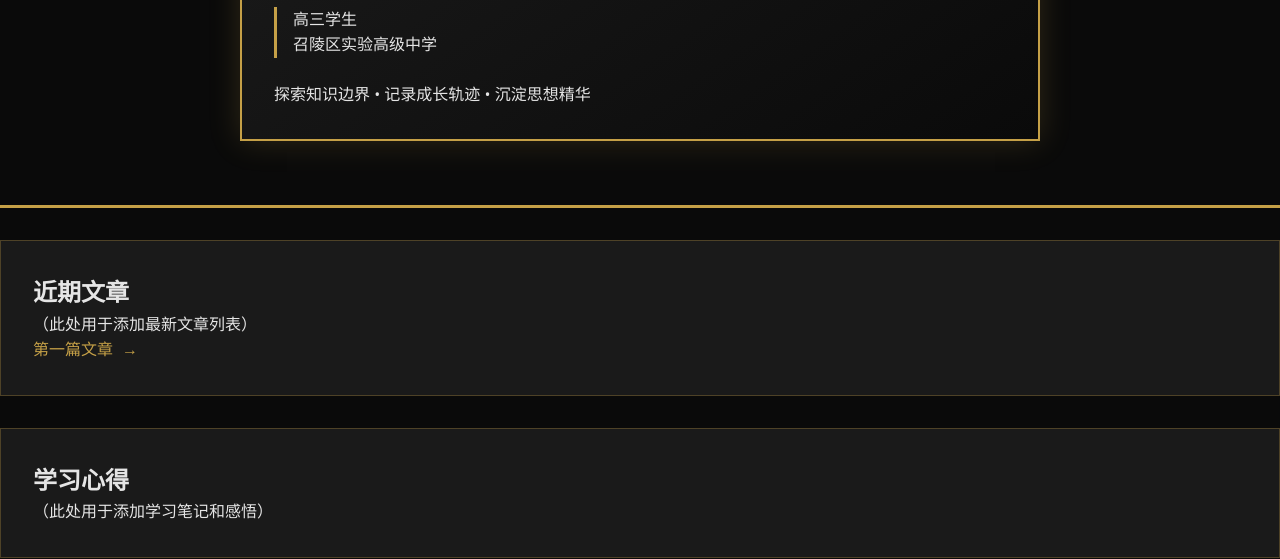
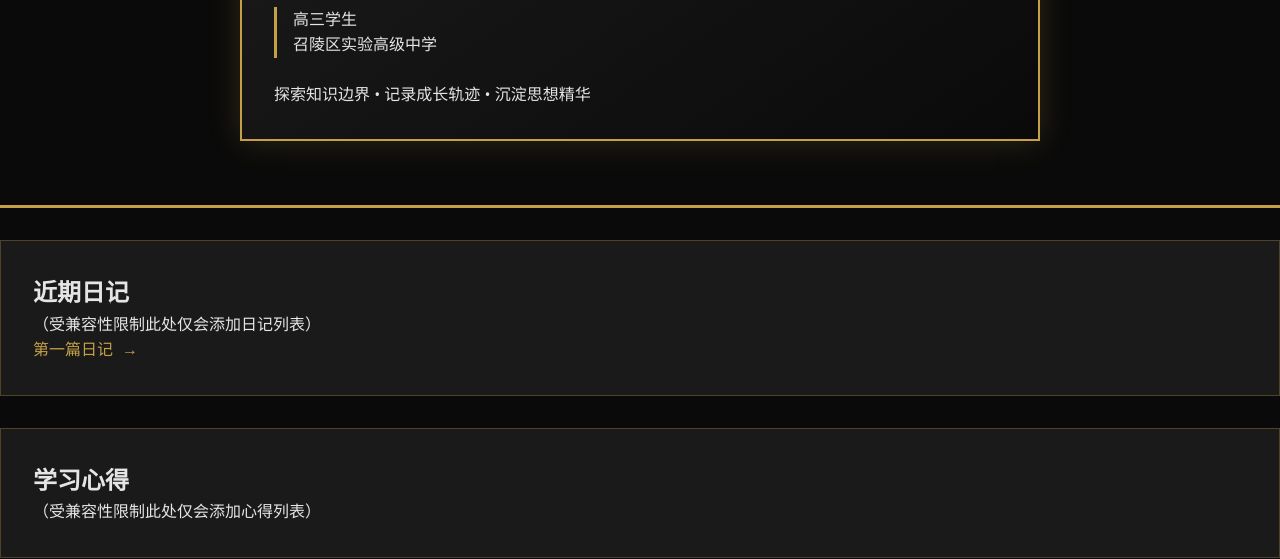
Before and after one commit to zzs-66/zzsblog, a plain HTML site: page index.html in a window 1280 px wide. Shown: the part 276-835 px from the top of the page. Drawn offline with nearby package versions, Linux system fonts and the light colour scheme.

Commit message:
Update index.html

```diff
--- a/index.html
+++ b/index.html
@@ -189,16 +189,16 @@
 
         <section class="content-section">
             <article class="article-card">
-                <h2>近期文章</h2>
-                <p>（此处用于添加最新文章列表）</p>
+                <h2>近期日记</h2>
+                <p>（受兼容性限制此处仅会添加日记列表）</p>
                 <div class="article-links">
-                    <a href="article.html">第一篇文章</a>
+                    <a href="article.html">第一篇日记</a>
                 </div>
             </article>
 
             <article class="article-card">
                 <h2>学习心得</h2>
-                <p>（此处用于添加学习笔记和感悟）</p>
+                <p>（受兼容性限制此处仅会添加心得列表）</p>
             </article>
         </section>
     </main>
```
